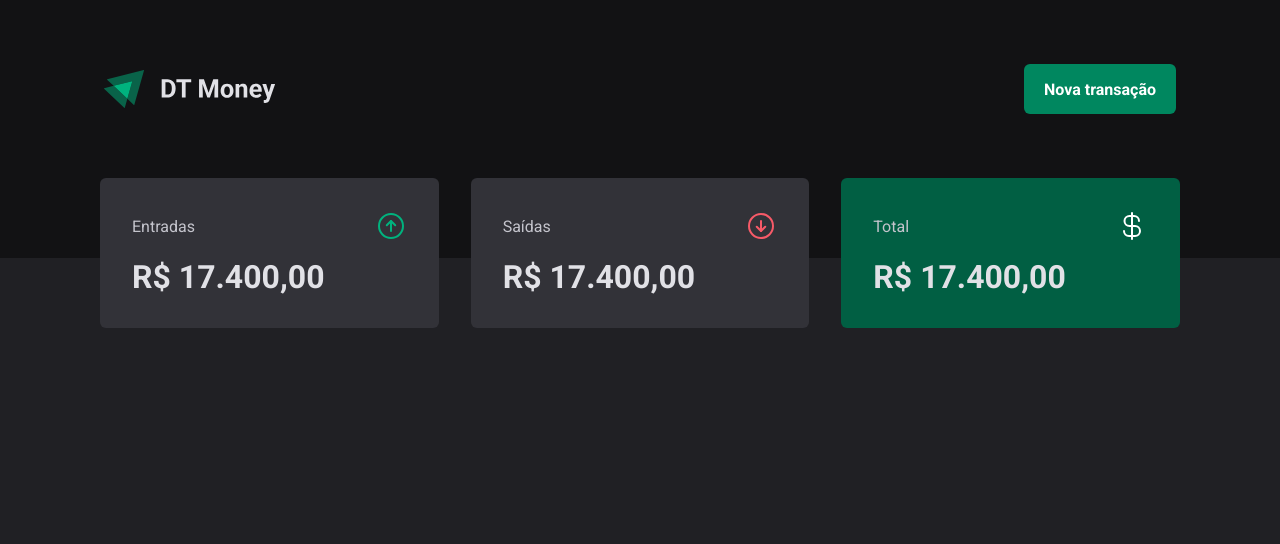
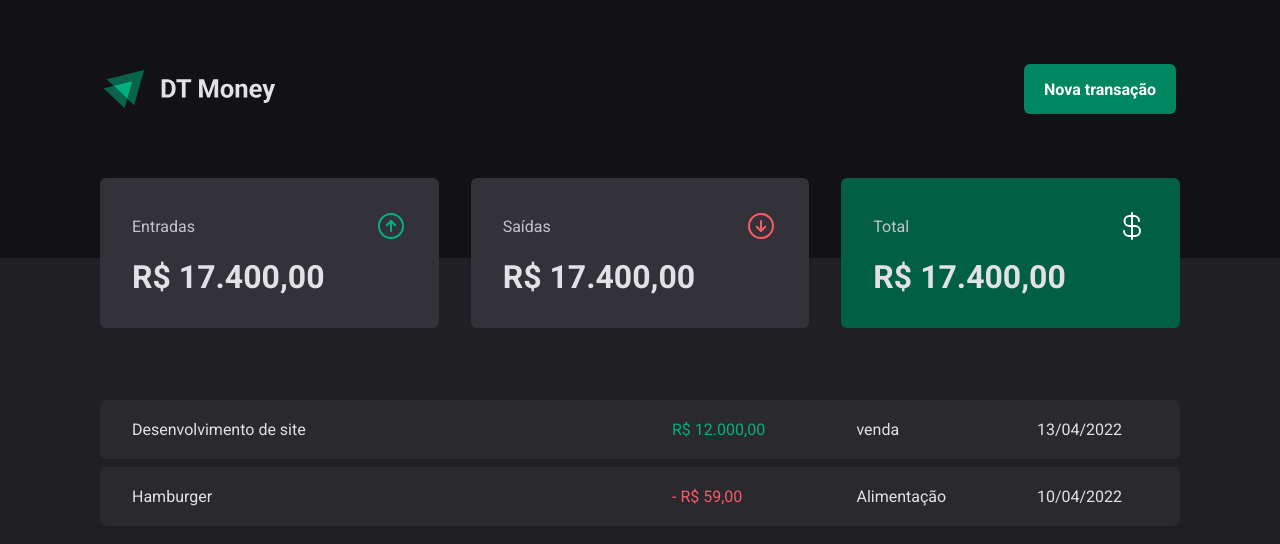
Before and after one commit to luiz21goncalves/ignite-dt-money, a React (Vite) app: page / in a window 1280 px wide. Shown: the top 544 px of the page. Built offline with nearby package versions, Linux system fonts and the light colour scheme.

Commit message:
feat: add transactions table

```diff
--- a/src/pages/Transactions/index.tsx
+++ b/src/pages/Transactions/index.tsx
@@ -1,11 +1,40 @@
 import { Header } from '../../components/Header'
 import { Summary } from '../../components/Summary'
+import * as S from './styles'
 
 export function Transactions() {
   return (
     <div>
       <Header />
       <Summary />
+
+      <S.TransactionContainer>
+        <S.TransactionsTable>
+          <tbody>
+            <tr>
+              <td>Desenvolvimento de site</td>
+              <td>
+                <S.PriceHighlight variant="income">
+                  R$ 12.000,00
+                </S.PriceHighlight>
+              </td>
+              <td>venda</td>
+              <td>13/04/2022</td>
+            </tr>
+
+            <tr>
+              <td>Hamburger</td>
+              <td>
+                <S.PriceHighlight variant="outcome">
+                  - R$ 59,00
+                </S.PriceHighlight>
+              </td>
+              <td>Alimentação</td>
+              <td>10/04/2022</td>
+            </tr>
+          </tbody>
+        </S.TransactionsTable>
+      </S.TransactionContainer>
     </div>
   )
 }
--- a/src/pages/Transactions/styles.ts
+++ b/src/pages/Transactions/styles.ts
@@ -0,0 +1,40 @@
+import styled from 'styled-components'
+
+export const TransactionContainer = styled.main`
+  width: 100%;
+  max-width: 1120px;
+  margin: 4rem auto 0;
+  padding: 0 1.25rem;
+`
+
+export const TransactionsTable = styled.table`
+  width: 100%;
+  border-collapse: separate;
+  border-spacing: 0 0.5rem;
+  margin-top: 1.5rem;
+
+  td {
+    padding: 1.25rem 2rem;
+    background-color: ${({ theme }) => theme['gray-700']};
+
+    &:first-child {
+      border-top-left-radius: 6px;
+      border-bottom-left-radius: 6px;
+      width: 50%;
+    }
+
+    &:last-child {
+      border-top-right-radius: 6px;
+      border-bottom-right-radius: 6px;
+    }
+  }
+`
+
+interface PriceHighlightProps {
+  variant: 'income' | 'outcome'
+}
+
+export const PriceHighlight = styled.span<PriceHighlightProps>`
+  color: ${({ variant, theme }) =>
+    variant === 'income' ? theme['green-300'] : theme['red-300']};
+`
```
